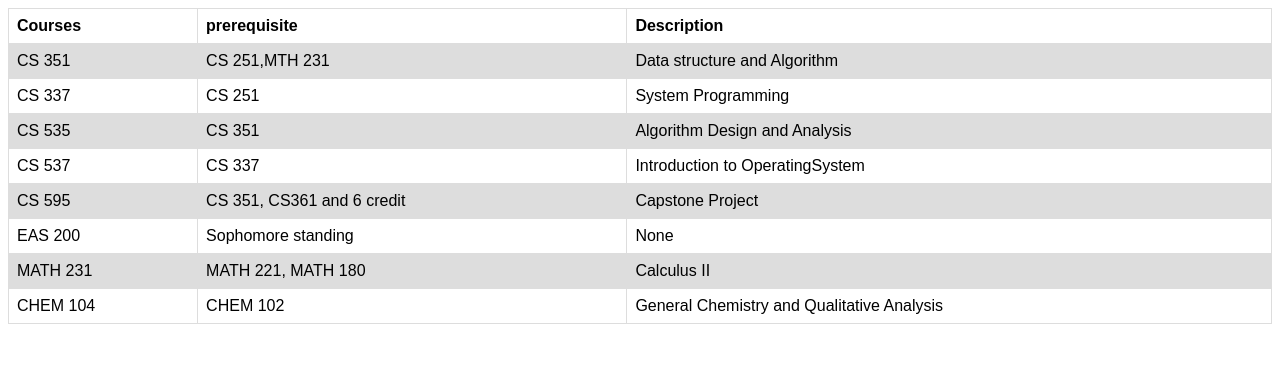
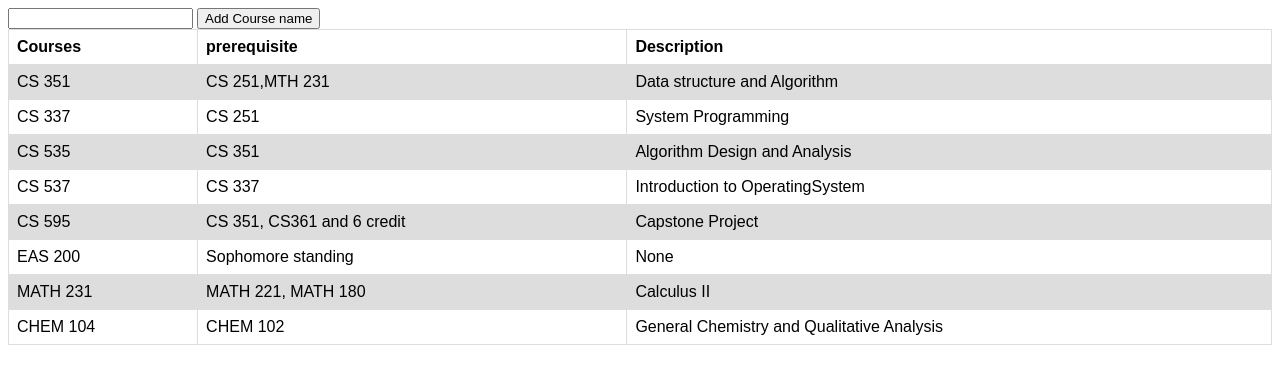
Before and after one commit to XinQiangQui/NewGroup3Project, a Django app: page /courses/ in a window 1280 px wide. Shown: the top 384 px of the page. Run offline with Django 3.2, Linux system fonts and the light colour scheme.

Commit message:
Table seems okay.. but still improving it.

```diff
--- a/NewGroup3Project/urls.py
+++ b/NewGroup3Project/urls.py
@@ -15,11 +15,12 @@ Including another URLconf
 """
 from django.contrib import admin
 from django.urls import path
-from TA_Scheduler.views import HomeView,CoursesView
+from TA_Scheduler.views import HomeView, CoursesView, addcoursesview
 
 urlpatterns = [
     path("admin/", admin.site.urls),
     path('', HomeView.as_view(), name='login'),
-    path('courses/', CoursesView.as_view())
+    path('courses/', CoursesView.as_view()),
+    path('addCourses/', addcoursesview)
 
 ]
--- a/TA_Scheduler/views.py
+++ b/TA_Scheduler/views.py
@@ -1,11 +1,13 @@
+from django.http import HttpResponseRedirect
 from django.shortcuts import render
 from django.views import View
 from django.views.generic import ListView
 
-
 # from django_tables2 import SingleTableView
 
-# from .models import Courses
+from .models import Courses
+
+
 # from .tables import CoursesTable
 
 
@@ -20,14 +22,19 @@ class HomeView(View):
         password = request.POST['password']
         return render(request, "home.html", {"name": name, "password": password})
 
-    # table = CoursesTable(Courses.objects.all())
-
-    #    "table":table
-    # })
-
 
 class CoursesView(View):
     def get(self, request):
         return render(request, "courses.html")
 
-    # def post(self, request):
+    def courseview(request):
+        all_courses_items = Courses.objects.all()
+
+        return render(request, "courses.html", {'all_courses': all_courses_items})
+
+
+def addcoursesview(request):
+    x = request.Post['name']
+    new_course = Courses(name=x)
+    new_course.save()
+    return HttpResponseRedirect('/TA_Scheduler/')
--- a/templates/courses.html
+++ b/templates/courses.html
@@ -21,6 +21,11 @@
     <title>Course list</title>
 
 </head>
+<form action="/addCourse/" method ="post">
+    {% csrf_token %}
+        <input type="text" name="name">
+        <input type="submit" value="Add Course name">
+</form>
 <body>
 <div style="overflow-y: auto;">
 <table>
@@ -72,6 +77,12 @@
   </tr>
 
 </table>
+ <ul>
+     {% for i in all_courses %}
+     <li>{{ i.name }}
+     </li>
+     {% endfor %}
+ </ul>
 </div>
 </body>
 </html>
```
Also changed, not shown: TA_Scheduler/migrations/0002_courses.py (added), db.sqlite3 (added).
